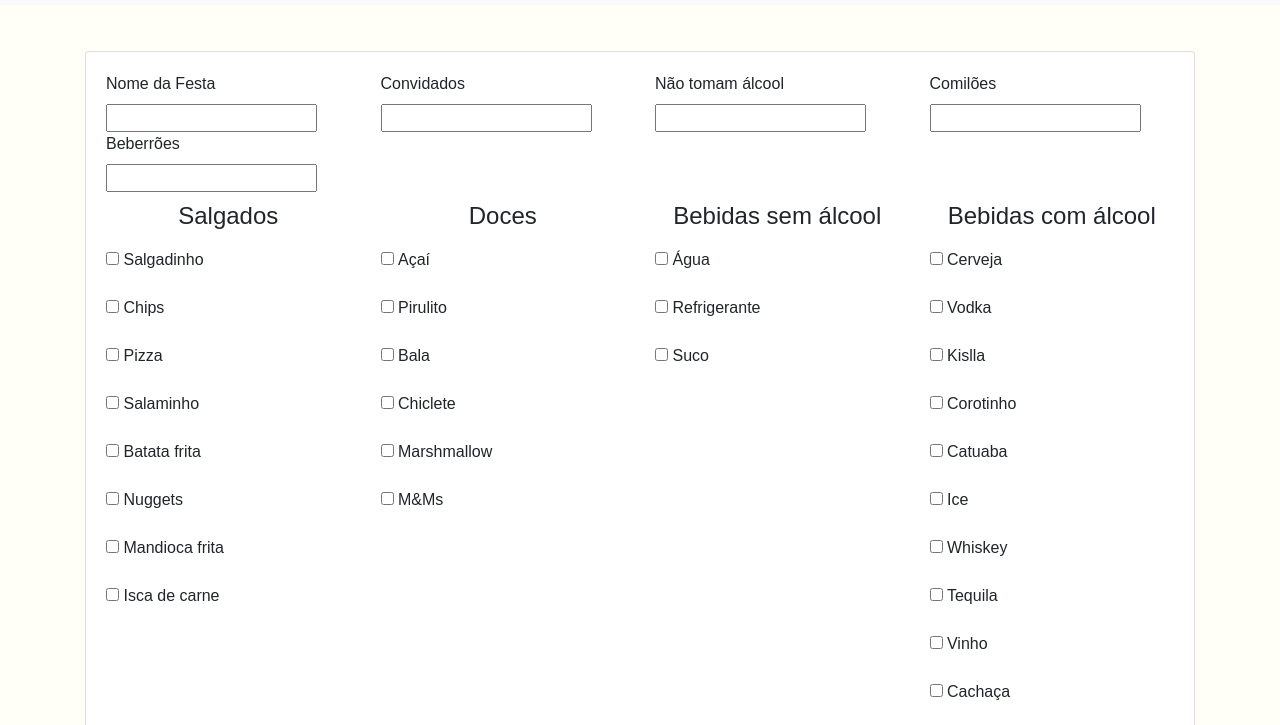
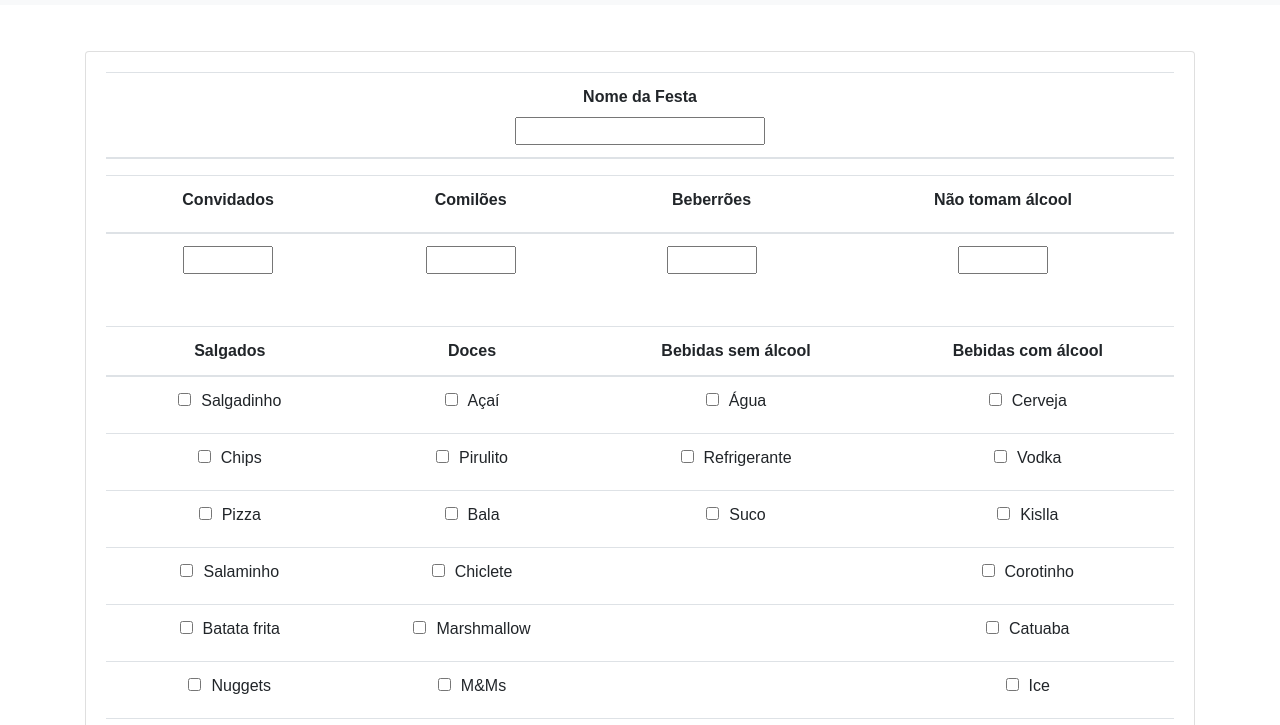
Before and after one commit to gabrielmoura33/PlanejaFestas, a plain HTML site: page calculadora.html in a window 1280 px wide. Shown: the part 61-786 px from the top of the page. Drawn offline with nearby package versions, Linux system fonts and the light colour scheme.

Commit message:
Alterações na responsividade
Pequenas alterações no design e na responsividade

```diff
--- a/calculadora.html
+++ b/calculadora.html
@@ -45,174 +45,110 @@
                     <div class="card card-signin my-5">
                         <div class="card-body">
                             <form id="form-calculadora">
-                                <div class="row">
-                                    <div class="col-sm-10 col-md-6 col-lg-3"><label for="#nome">Nome da Festa</label><input type="text" id="nome"></div>
-                                    <div class="col-sm-10 col-md-6 col-lg-3"><label for="#convidados">Convidados</label><input type="number" id="convidados"></div>
-                                    <div class="col-sm-10 col-md-6 col-lg-3"><label for="#semAlcool">Não tomam álcool</label><input type="number" id="semAlcool"></div>
-                                    <div class="col-sm-10 col-md-6 col-lg-3"><label for="#comiloes">Comilões</label><input type="number" id="comiloes"></div>
-                                    <div class="col-sm-10 col-md-6 col-lg-3"><label for="#beberroes">Beberrões</label><input type="number" id="beberroes"></div>
-                                </div>
-                            <div class="row">
-                                <div class="col-sm-10 col-md-6 col-lg-3">
-                                    <h4>Salgados</h4>
-                                </div>
-                                <div class="col-sm-10 col-md-6 col-lg-3">
-                                    <h4>Doces</h4>
-                                </div>
-                                <div class="col-sm-10 col-md-6 col-lg-3">
-                                    <h4>Bebidas sem álcool</h4>
-                                </div>
-                                <div class="col-sm-10 col-md-6 col-lg-3">
-                                    <h4>Bebidas com álcool</h4>
-                                </div>
-                            </div>
-
-                                <div class="form-group row">
-                                    <div class="col-sm-10 col-md-6 col-lg-3">
-                                        <input type="checkbox" id="cSalgadinho" value="1">
-                                        <label for="cSalgadinho">Salgadinho</label>
+                                    <table class="table table-borderless">
+                                        <thead>
+                                            <tr>
+                                                <th>
+                                                        <label for="#nome">Nome da Festa</label><br><input type="text" id="nome">
+                                                </th>
+                                            </tr>
+                                        </thead>
+                                    </table>
+                                    <table class="table table-borderless">
+                                        <thead>
+                                            <tr>
+                                                <th><label for="#convidados">Convidados</label></th>
+                                                <th><label for="#comiloes">Comilões</label></th>
+                                                <th><label for="#beberroes">Beberrões</label></th>
+                                                <th><label for="#semAlcool">Não tomam álcool</label></th>
+                                            </tr>
+                                        </thead>
+                                        <tbody>
+                                            <tr>
+                                                <td><input type="number" id="convidados"></td>
+                                                <td><input type="number" id="comiloes"></td>
+                                                <td><input type="number" id="beberroes"></td>
+                                                <td><input type="number" id="semAlcool"></td>
+                                            </tr>
+                                        </tbody>
+                                    </table>
+                                    <br>
+                                    </table>
+                                    <table class="table table-borderless">
+                                        <thead>
+                                            <tr>
+                                                <th>Salgados</th>
+                                                <th>Doces</th>
+                                                <th>Bebidas sem álcool</th>
+                                                <th>Bebidas com álcool</th>
+                                            </tr>
+                                        </thead>
+                                        <tbody>
+                                            <tr>
+                                                <td><input type="checkbox" id="cSalgadinho" value="0.5"><label for="cSalgadinho"> Salgadinho</label></td>
+                                                <td><input type="checkbox" id="dAcai" value="0.5"><label for="dAcai"> Açaí</label></td>
+                                                <td><input type="checkbox" id="bAgua" value="0.5"><label for="bAgua">Água</label></td>
+                                                <td><input type="checkbox" id="bCerveja" value="0.75"><label for="bCerveja">Cerveja</label></td>
+                                            </tr>
+                                            <tr>
+                                                <td><input type="checkbox" id="cChips" value="0.5"><label for="cChips">Chips</label></td>
+                                                <td><input type="checkbox" id="dPirulito" value="0.05"><label for="dPirulito">Pirulito</label></td>
+                                                <td><input type="checkbox" id="bRefrigerante" value="0.5"><label for="bRefrigerante">Refrigerante</label></td>
+                                                <td><input type="checkbox" id="aVodka" value="0.1"><label for="aVodka">Vodka</label></td>
+                                            </tr>
+                                            <tr>
+                                                <td><input type="checkbox" id="cPizza" value="0.2"><label for="cPizza">Pizza</label></td>
+                                                <td><input type="checkbox" id="dBala" value="0.1"><label for="dBala">Bala</label></td>
+                                                <td><input type="checkbox" id="bSuco" value="0.05"><label for="bSuco">Suco</label></td>
+                                                <td><input type="checkbox" id="aKislla" value="0.15"><label for="aKislla">Kislla</label></td>
+                                            </tr>
+                                            <tr>
+                                                <td><input type="checkbox" id="cSalaminho" value="0.2"><label for="cSalaminho">Salaminho</label></td>
+                                                <td><input type="checkbox" id="dChiclete" value="0.05"><label for="dChiclete">Chiclete</label></td>
+                                                <td></td>
+                                                <td><input type="checkbox" id="aCorotinho" value="0.15"><label for="aCorotinho">Corotinho</label></td>
+                                            </tr>
+                                            <tr>
+                                                <td><input type="checkbox" id="cBatataFrita" value="0.5"><label for="cBatataFrita">Batata frita</label></td>
+                                                <td><input type="checkbox" id="dMarshmallow" value="0.05"><label for="dMarshmallow">Marshmallow</label></td>
+                                                <td></td>
+                                                <td><input type="checkbox" id="aCatuaba" value="0.15"><label for="aCatuaba">Catuaba</label></td>
+                                            </tr>
+                                            <tr>
+                                                <td><input type="checkbox" id="cNuggets" value="0.3"><label for="cNuggets">Nuggets</label></td>
+                                                <td><input type="checkbox" id="dMeMs" value="0.7"><label for="dMeMs">M&Ms</label></td>
+                                                <td></td>
+                                                <td><input type="checkbox" id="aIce" value="0.15"><label for="aIce">Ice</label></td>
+                                            </tr>
+                                            <tr>
+                                                <td><input type="checkbox" id="cMandiocaFrita" value="0.3"><label for="cMandiocaFrita">Mandioca frita</label></td>
+                                                <td><input type="checkbox" id="dBolo" value="0.3"><label for="dBolos">Bolo</label></td>
+                                                <td></td>
+                                                <td><input type="checkbox" id="aWhiskey" value="0.15"><label for="aWhiskey">Whiskey</label></td>
+                                            </tr>
+                                            <tr>
+                                                <td><input type="checkbox" id="cIscaDeCarne" value="0.4"><label for="cIscaDeCarne">Isca de carne</label></td>
+                                                <td></td>
+                                                <td></td>
+                                                <td><input type="checkbox" id="aTequila" value="0.3"><label>Tequila</label></td>
+                                            </tr>
+                                            <tr>
+                                                <td></td>
+                                                <td></td>
+                                                <td></td>
+                                                <td><input type="checkbox" id="aVinho" value="0.3"><label >Vinho</label></td>
+                                            </tr>
+                                            <tr>
+                                                <td></td>
+                                                <td></td>
+                                                <td></td>
+                                                <td><input  type="checkbox" id="aCachaca" value="1"><label for="aCachaca">Cachaça</label></td>
+                                            </tr>
+                                        </tbody>
+                                    </table>
+                                    <div class="text-center">
+                                        <button type="button" class="btn btn-danger" id="btnCalculadora">Calcular</button>
                                     </div>
-                                    <div class="col-sm-10 col-md-6 col-lg-3">
-                                        <input type="checkbox" id="dAcai" value="1">
-                                        <label for="dAcai">Açaí</label>
-                                    </div>
-                                    <div class="col-sm-10 col-md-6 col-lg-3">
-                                        <input type="checkbox" id="bAgua" value="1">
-                                        <label for="bAgua">Água</label>
-                                    </div>
-                                    <div class="col-sm-10 col-md-6 col-lg-3">
-                                        <input type="checkbox" id="bCerveja" value="1">
-                                        <label for="bCerveja">Cerveja</label>
-                                    </div>
-                                </div>
-                                <div class="form-group row">
-                                    <div class="col-sm-10 col-md-6 col-lg-3">
-                                        <input type="checkbox" id="cChips" value="1">
-                                        <label for="cChips">Chips</label >
-                                    </div>
-                                    <div class="col-sm-10 col-md-6 col-lg-3">
-                                        <input type="checkbox" id="dPirulito" value="1">
-                                        <label for="dPirulito">Pirulito</label  >
-                                    </div>
-                                    <div class="col-sm-10 col-md-6 col-lg-3">
-                                        <input type="checkbox" id="bRefrigerante" value="1">
-                                        <label for="bRefrigerante">Refrigerante</label  >
-                                    </div>
-                                    <div class="col-sm-10 col-md-6 col-lg-3">
-                                        <input type="checkbox" id="aVodka" value="1">
-                                        <label for="aVodka">Vodka</label >
-                                    </div>
-                                </div>
-                                <div class="form-group row">
-                                    <div class="col-sm-10 col-md-6 col-lg-3">
-                                        <input type="checkbox" id="cPizza" value="1">
-                                        <label for="cPizza">Pizza</label >
-                                    </div>
-                                    <div class="col-sm-10 col-md-6 col-lg-3">
-                                        <input type="checkbox" id="dBala" value="1">
-                                        <label for="dBala">Bala</label  >
-                                    </div>
-                                    <div class="col-sm-10 col-md-6 col-lg-3">
-                                        <input type="checkbox" id="bSuco" value="1">
-                                        <label for="bSuco">Suco</label  >
-                                    </div>
-                                    <div class="col-sm-10 col-md-6 col-lg-3">
-                                        <input type="checkbox" id="aKislla" value="1">
-                                        <label for="aKislla">Kislla</label    >
-                                    </div>
-                                </div>
-                                <div class="form-group row">
-                                    <div class="col-sm-10 col-md-6 col-lg-3">
-                                        <input type="checkbox" id="cSalaminho" value="1">
-                                        <label for="cSalaminho">Salaminho</label >
-                                    </div>
-                                    <div class="col-sm-10 col-md-6 col-lg-3">
-                                        <input type="checkbox" id="dChiclete" value="1">
-                                        <label for="dChiclete">Chiclete</label  >
-                                    </div>
-                                    <div class="col-sm-10 col-md-6 col-lg-3"></div>
-                                        <div class="col-sm-10 col-md-6 col-lg-3">
-                                            <input type="checkbox" id="aCorotinho" value="1">
-                                            <label for="aCorotinho">Corotinho</label >
-                                        </div>
-                                </div>
-                                <div class="form-group row">
-                                    <div class="col-sm-10 col-md-6 col-lg-3">
-                                        <input type="checkbox" id="cBatataFrita" value="1">
-                                        <label for="cBatataFrita">Batata frita</label  >
-                                    </div>
-                                    <div class="col-sm-10 col-md-6 col-lg-3">
-                                        <input type="checkbox" id="dMarshmallow" value="1">
-                                        <label for="dMarshmallow">Marshmallow</label   >
-                                    </div>
-                                    <div class="col-sm-10 col-md-6 col-lg-3"></div>
-                                    <div class="col-sm-10 col-md-6 col-lg-3">
-                                        <input type="checkbox" id="aCatuaba" value="1">
-                                        <label for="aCatuaba">Catuaba</label   >
-                                    </div>
-                                </div>
-                                <div class="form-group row">
-                                    <div class="col-sm-10 col-md-6 col-lg-3">
-                                        <input type="checkbox" id="cNuggets" value="1">
-                                        <label for="cNuggets">Nuggets</label   >
-                                    </div>
-                                    <div class="col-sm-10 col-md-6 col-lg-3">
-                                        <input type="checkbox" id="dMeMs" value="1">
-                                        <label for="dMeMs">M&Ms</label  >
-                                    </div>
-                                    <div class="col-sm-10 col-md-6 col-lg-3"></div>
-                                    <div class="col-sm-10 col-md-6 col-lg-3">
-                                        <input type="checkbox" id="aIce" value="1">
-                                        <label for="aIce">Ice</label   >
-                                    </div>
-                                </div>
-                                <div class="form-group row">
-                                    <div class="col-sm-10 col-md-6 col-lg-3">
-                                        <input type="checkbox" id="cMandiocaFrita" value="1">
-                                        <label for="cMandiocaFrita">Mandioca frita</label    >
-                                    </div>
-                                    <div class="col-sm-10 col-md-6 col-lg-3"></div>
-                                    <div class="col-sm-10 col-md-6 col-lg-3"></div>
-                                    <div class="col-sm-10 col-md-6 col-lg-3">
-                                        <input type="checkbox" id="aWhiskey" value="1">
-                                        <label for="aWhiskey">Whiskey</label   >
-                                    </div>
-                                </div>
-                                <div class="form-group row">
-                                    <div class="col-sm-10 col-md-6 col-lg-3">
-                                        <input type="checkbox" id="cIscaDeCarne" value="1">
-                                        <label for="cIscaDeCarne">Isca de carne</label >
-                                    </div>
-                                    <div class="col-sm-10 col-md-6 col-lg-3"></div>
-                                    <div class="col-sm-10 col-md-6 col-lg-3"></div>
-                                    <div class="col-sm-10 col-md-6 col-lg-3">
-                                        <input type="checkbox" id="aTequila" value="1">
-                                        <label>Tequila</label   >
-                                    </div>
-                                </div>
-                                <div class="form-group row">
-                                    <div class="col-sm-10 col-md-6 col-lg-3"></div>
-                                    <div class="col-sm-10 col-md-6 col-lg-3"></div>
-                                    <div class="col-sm-10 col-md-6 col-lg-3"></div>
-                                    <div class="col-sm-10 col-md-6 col-lg-3">
-                                        <input type="checkbox" id="aVinho" value="1">
-                                        <label >Vinho</label >
-                                    </div>
-                                </div>
-                                <div class="form-group row">
-                                    <div class="col-sm-10 col-md-6 col-lg-3"></div>
-                                    <div class="col-sm-10 col-md-6 col-lg-3"></div>
-                                    <div class="col-sm-10 col-md-6 col-lg-3"></div>
-                                    <div class="col-sm-10 col-md-6 col-lg-3">
-                                        <input type="checkbox" id="aCachaca" value="1">
-                                        <label for="aCachaca">Cachaça</label>
-                                    </div>
-                                </div>
-                                <div class="form-group row">
-                                    <div class="col-sm-12 col-md-12 col-lg-12">
-                                        <input type="button" class="btn btn-success" id="btnCalculadora" value="Calcular">
-                                    </div>
-                                </div>
                             </form>
                         </div>
                     </div>
--- /dev/null
+++ b/css/blog.css
@@ -0,0 +1,3 @@
+p {
+    text-align: justify !important;
+}
--- a/css/calculadora.css
+++ b/css/calculadora.css
@@ -18,3 +18,21 @@ h2{
 table {
     text-align: center;
 }
+
+input[type=text] {
+    width: 250px;
+    text-align: center;
+}
+
+input[type=number] {
+    width: 90px;
+    text-align: center;
+}
+
+input[type=checkbox] {
+    margin-right: 10px;
+}
+
+.btn {
+    text-align: center !important;
+}
--- a/css/estilo.css
+++ b/css/estilo.css
@@ -4,7 +4,7 @@
 }
 
 body {
-    background-color: #fffef7 !important;
+    background: #FFFFFF;
 }
 #menu {
     border: none !important;
@@ -54,6 +54,7 @@ li {
 .about-us-box-text .medium-paragraph {
     margin-top: 20px;
     margin-bottom: 20px;
+    text-align: justify;
 }
 
 h3 {
@@ -66,6 +67,8 @@ h3 {
 
 
 .card-img-top {
-    width: 500px;
+    width: 350px;
     height: 350px;
+    border-radius: 50%;
+    margin: 0 auto;
 }
--- a/js/calculadora.js
+++ b/js/calculadora.js
@@ -7,6 +7,7 @@ function calculaFesta (Festa) {
     let beberroes = Festa.beberroes;
     let semAlcool = Festa.semAlcool;
     let convidados = Festa.convidados;
+    let arredondado;
 
     for (i=0; i<Festa.ingredientes.length; i++)
     {
@@ -28,6 +29,7 @@ function calculaFesta (Festa) {
             Festa.ingredientes[i].quantidadeTotal = ((convidados-semAlcool-beberroes)*porcao)+(beberroes*porcao*1.5);
             Festa.ingredientes[i].unidade = "L";
         }
+        Festa.ingredientes[i].quantidadeTotal = parseFloat(Festa.ingredientes[i].quantidadeTotal.toFixed(1));
     }
 
     let index = login.data.map(obj => obj.id).indexOf(usuarioAtual.id);
```
Also changed, not shown: index.html (+1 -1 lines), js/creative.js (added, +58 -0 lines), js/dbfakeblog.js (+8 -2 lines), posts.html (+1 -0 lines), js/creative.min.js (added).
